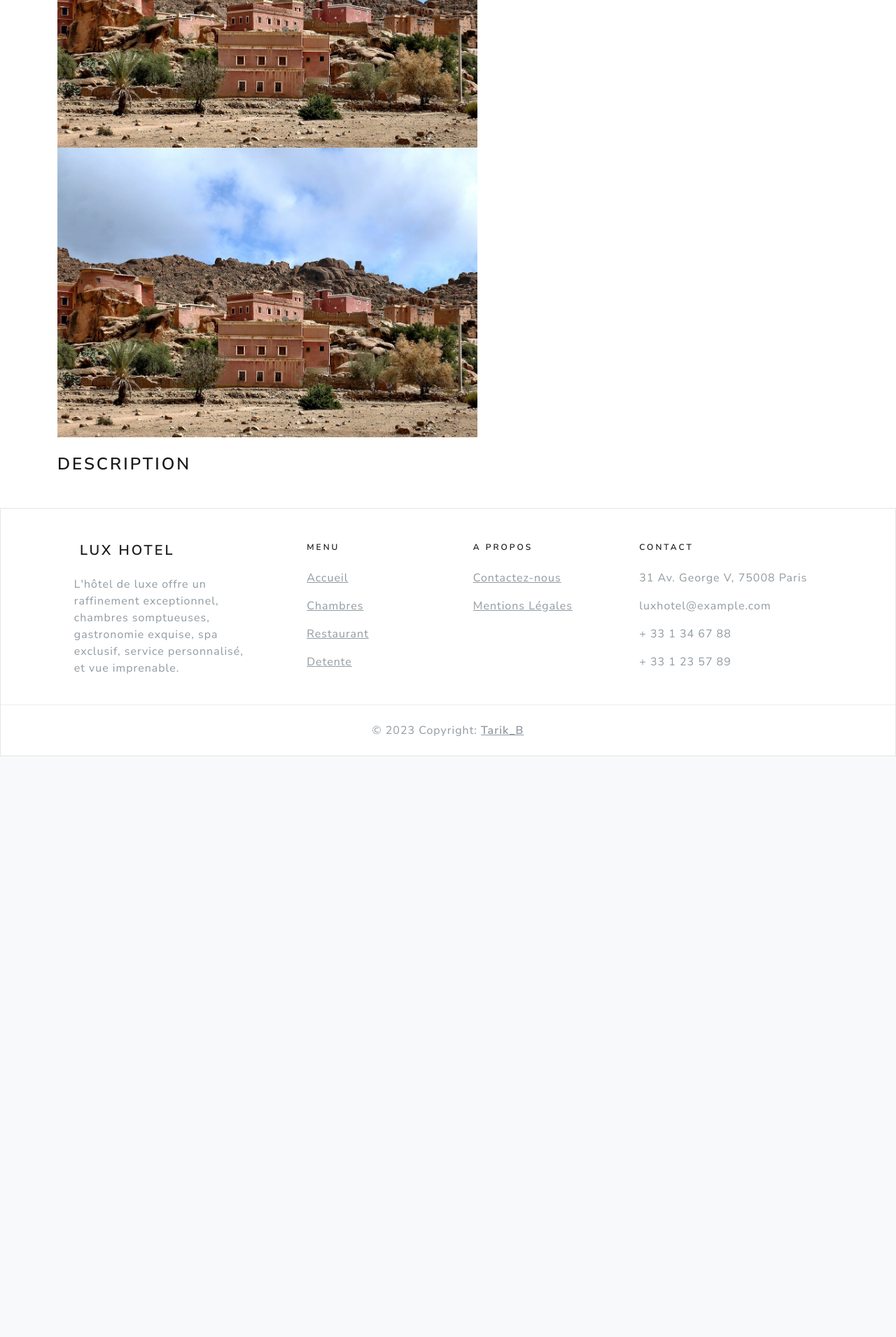
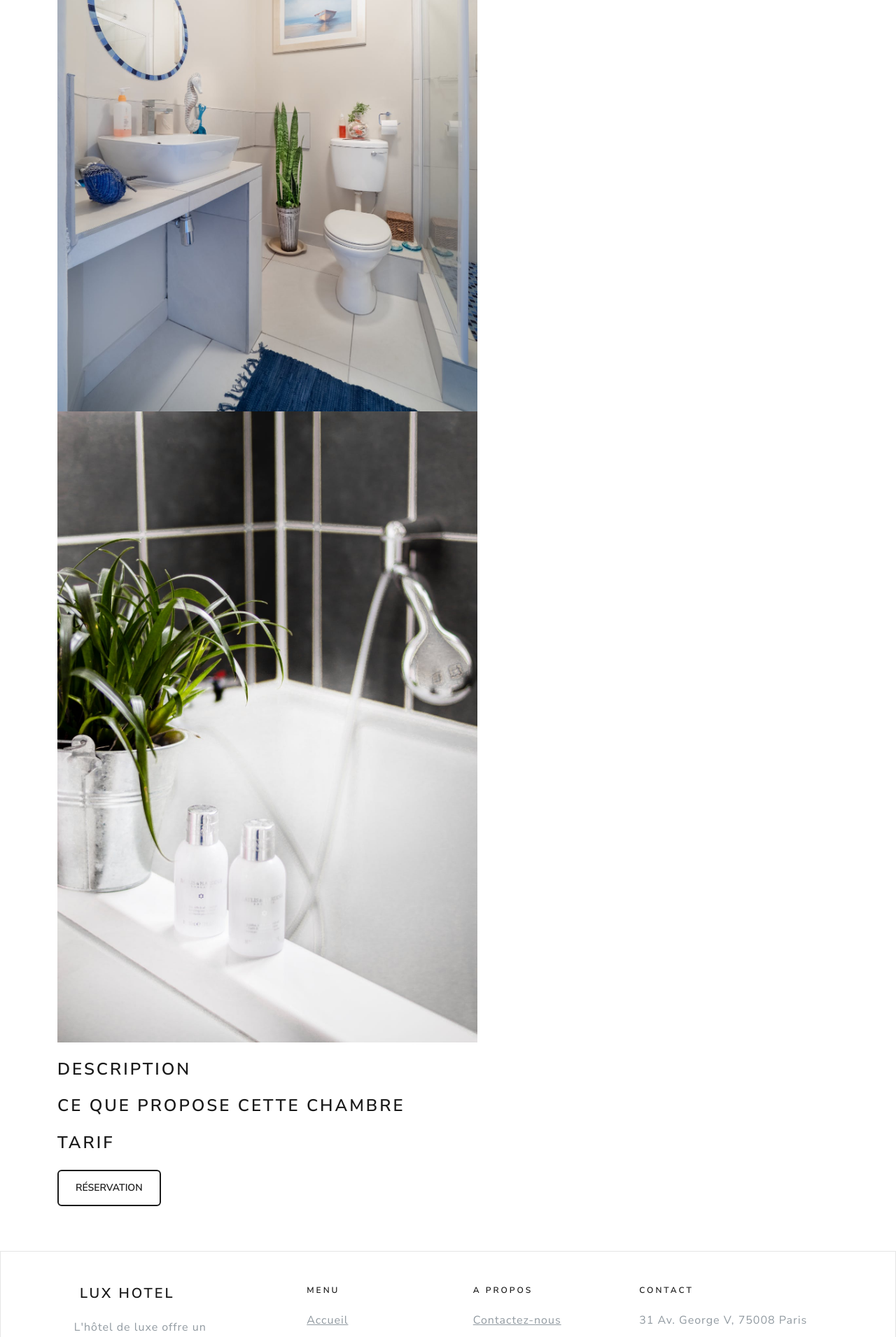
Before and after one commit to Benaamimi/sun_and_fun, a Symfony app: template templates/front/chambre/show.html.twig in a window 1280 px wide. Shown: the part 1280-3191 px from the top of the page at 70% size. Before the commit the page ends 2361 px from the top, so only its background shows below. Run offline with Twig, Linux system fonts and the light colour scheme; the template is opened without the code that fills it, so the values that code supplies are empty; some libraries are stand-ins or nearby versions.

Commit message:
mise en place des pages en front

```diff
--- a/templates/admin/shared/_navbar.html.twig
+++ b/templates/admin/shared/_navbar.html.twig
@@ -1,6 +1,6 @@
 <nav class="navbar bg-body-tertiary">
 	<div class="container-fluid">
-		<a class="navbar-brand" href="#">Back office du site</a>
+		<a class="navbar-brand" href="{{ path('home') }}">Retour a la page d'accueil</a>
 		<button class="navbar-toggler" type="button" data-bs-toggle="offcanvas" data-bs-target="#offcanvasNavbar" aria-controls="offcanvasNavbar" aria-label="Toggle navigation">
 			<span class="navbar-toggler-icon"></span>
 		</button>
--- /dev/null
+++ b/templates/front/chambre/_form_reservation.html.twig
@@ -0,0 +1,24 @@
+<p class="d-inline-flex gap-1">
+	<button class="btn btn-outline-primary" type="button" data-bs-toggle="collapse" data-bs-target="#collapseExample" aria-expanded="false" aria-controls="collapseExample">
+		Réservation
+	</button>
+</p>
+<div class="collapse" id="collapseExample">
+<h5 class="col-4">{{ chambre.prixJournalier }}&euro; /Nuit</h5>
+	<form>
+		<div class="mb-3">
+			<label for="exampleInputEmail1" class="form-label">Email address</label>
+			<input type="email" class="form-control" id="exampleInputEmail1" aria-describedby="emailHelp">
+			<div id="emailHelp" class="form-text">We'll never share your email with anyone else.</div>
+		</div>
+		<div class="mb-3">
+			<label for="exampleInputPassword1" class="form-label">Password</label>
+			<input type="password" class="form-control" id="exampleInputPassword1">
+		</div>
+		<div class="mb-3 form-check">
+			<input type="checkbox" class="form-check-input" id="exampleCheck1">
+			<label class="form-check-label" for="exampleCheck1">Check me out</label>
+		</div>
+		<button type="submit" class="btn btn-primary">Submit</button>
+	</form>
+</div>
--- a/templates/front/chambre/show.html.twig
+++ b/templates/front/chambre/show.html.twig
@@ -8,23 +8,41 @@
 	<div class="position-relative">
 		<img class="card-img" src="{{ asset("/uploads/" ~ chambre.image) }}"></img>
 	<div class="position-absolute top-50 start-50 translate-middle text-center">
-		<h1 class="text-light fw-bold">{{ chambre.titre }}</h1>
+		<h1 class="text-light fw-bold">Chambre "{{ chambre.titre }}"</h1>
 	</div>
 </div>
 
 <div class="container mt-4">
-	<div class="">
-		<div class="row">
-			<div class="col">
-				<img src="{{asset('img/apropo.jpg')}}" alt="" width="600">
-			</div>
-			<div class="col">
-				<img src="{{asset('img/apropo.jpg')}}" alt="" width="600">
-			</div>
+
+	<div class="row">
+		<div class="col">
+			<img src="{{asset('img/bath.jpg')}}" alt="" width="600">
 		</div>
-		<h3 class="mt-4">Description</h3>
+		<div class="col">
+			<img src="{{asset('img/shower.jpg')}}" alt="" width="600">
+		</div>
+	</div>
+
+	<div class="mt-4">
+		<h3>Description</h3>
 		<p class="col-4">{{ chambre.description }}</p>
 	</div>
-</div>
 
-{% endblock %}
+
+	<div class="mt-4">
+		<h3>Ce que propose cette chambre</h3>
+		<p class="col-4">{{ chambre.description }}</p>
+	</div>
+
+	<div class="mt-4">
+		<h3>Tarif</h3>
+	</div>
+
+	<div class="mt-4">
+
+		{% include "front/chambre/_form_reservation.html.twig" %}
+
+	</div>
+
+
+</div>{% endblock %}
```
Also changed, not shown: templates/front/home/index.html.twig (+5 -5 lines), public/img/bath.jpg (added), public/img/shower.jpg (added).
